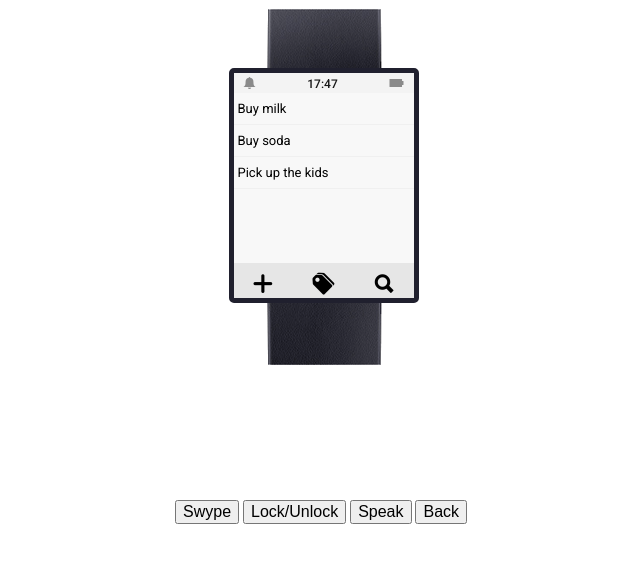
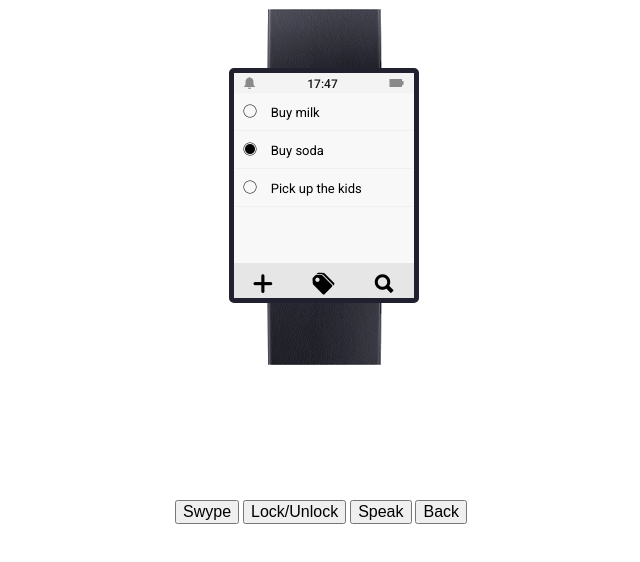
Before and after one commit to nunofmaia/tempus, a plain HTML site: page index.html at #/tasks in a window 1280 px wide. Shown: the whole page, without its empty margins (315-955 px from the left). Drawn offline with Linux system fonts and the light colour scheme; files whose address does not match are found by name.

Commit message:
Add task state

```diff
--- a/app.css
+++ b/app.css
@@ -149,7 +149,7 @@ ul  li.list-divider {
 }
 
 ul  li {
-    padding: 8px 4px;
+    padding: 10px 4px;
     font-size: 13px;
     border-bottom: 1px solid rgb(240, 240, 240);
     border-left: none;
@@ -159,6 +159,11 @@ ul  li {
 ul  li  small {
     padding-right: 5px;
     font-size: 11px;
+}
+
+ul li i.icon {
+    font-size: 16px;
+    padding: 0 6px;
 }
 
 .main-content input {
--- a/js/services.js
+++ b/js/services.js
@@ -111,7 +111,7 @@ module.service('db', function (_) {
                 name: 'Buy soda',
                 dueDate: '2014-01-01',
                 dueTime: '15:00',
-                done: false
+                done: true
             },
             {
                 id: 3,
--- a/partials/tasks.html
+++ b/partials/tasks.html
@@ -5,12 +5,16 @@
 </header>
 <section class="main-content">
     <ul>
-        <li ng-repeat="task in tasks" ng-click="selectTask(task)">{{ task.name }}</li>
+        <li ng-repeat="task in tasks">
+        	<i class="icon ion-ios7-circle-outline" ng-click="task.done = true" ng-show="!task.done"></i>
+        	<i class="icon ion-ios7-circle-filled" ng-click="task.done = false" ng-show="!!task.done"></i>
+        	<div style="display: inline-block; width: 120px;" ng-click="selectTask(task)">{{ task.name }}</div>
+        </li>
     </ul>
 </section>
 <footer class="gray row">
     <a class="col span_1_3" href="#/tasks/add"><i class="icon ion-plus-round"></i></a>
-    <a class="col span_1_3" href="#/tasks/add"><i class="icon ion-pricetags"></i></a>
+    <a class="col span_1_3" href="#/tasks/categories"><i class="icon ion-pricetags"></i></a>
     <a class="col span_1_3" href="#/tasks/add"><i class="icon ion-search"></i></a>
 
 </footer>
```
